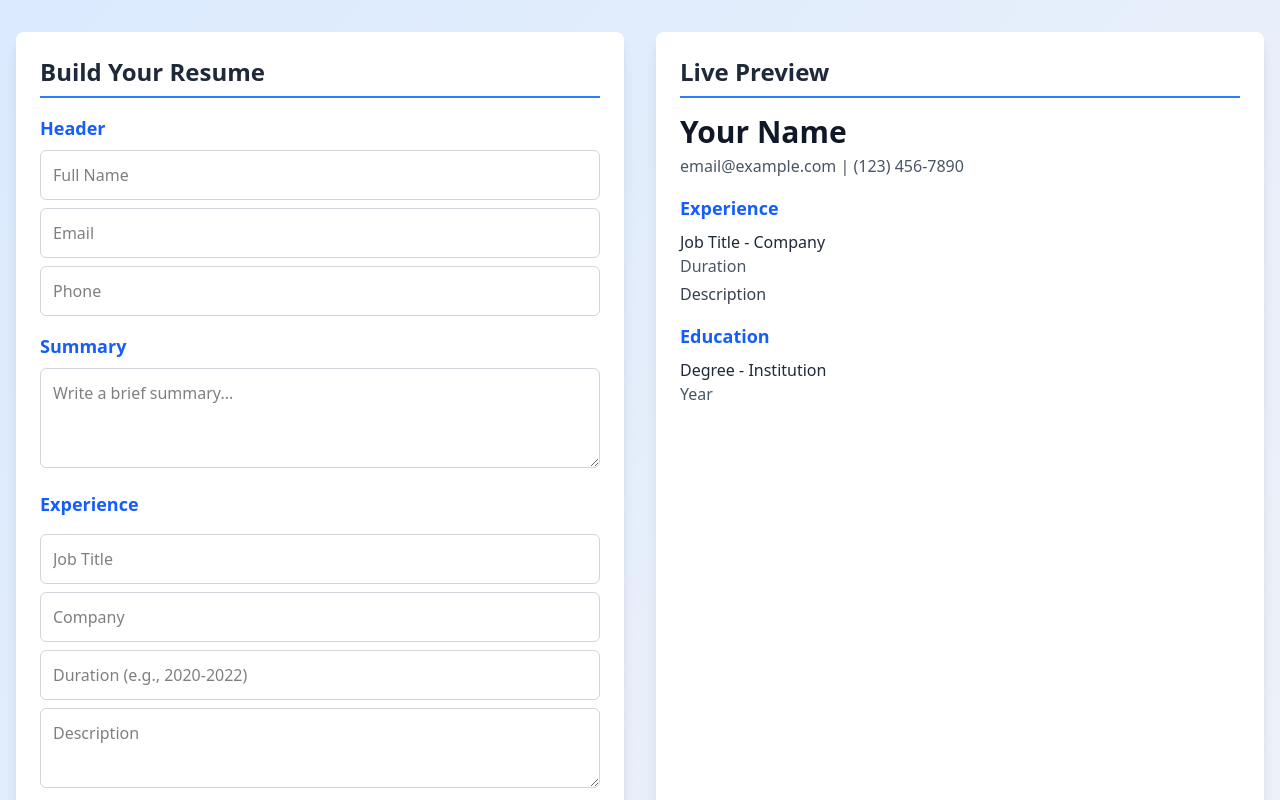
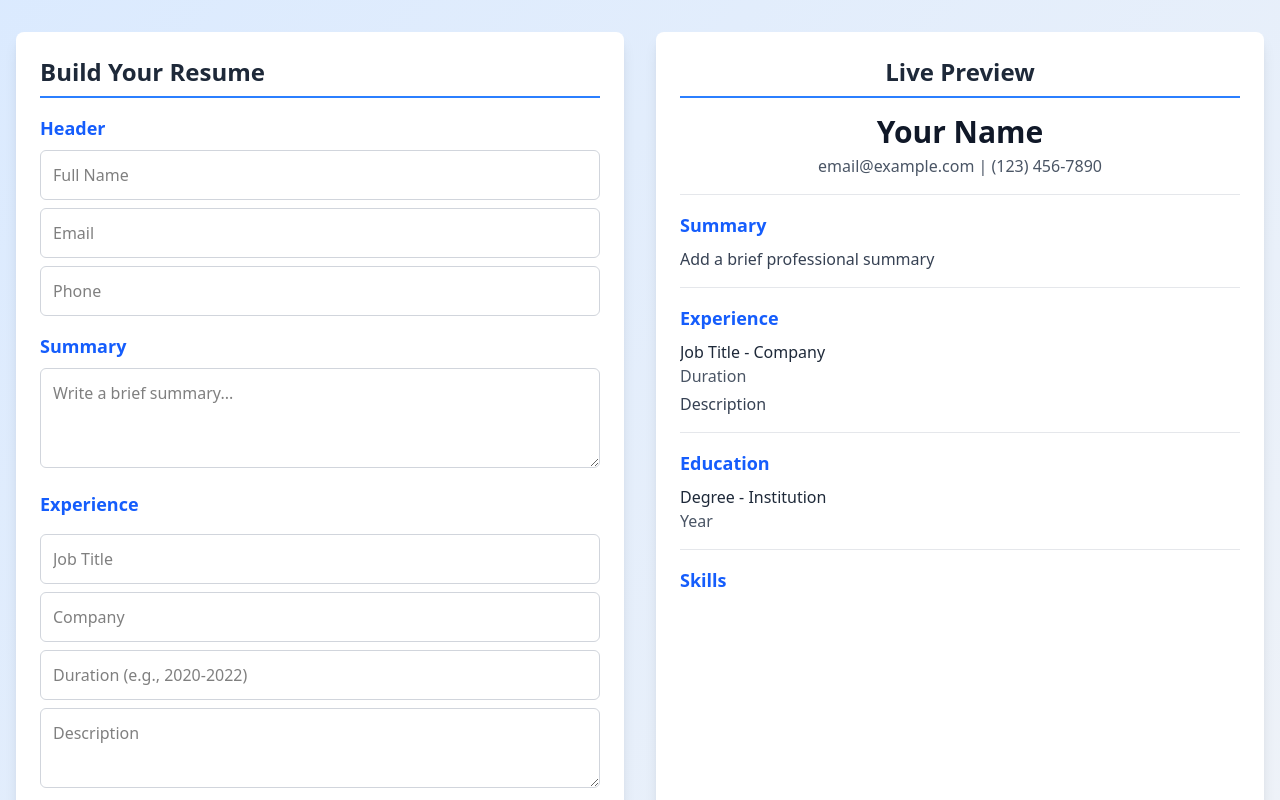
Before and after one commit to Hardik0110/ResumeBuilder, a React (Vite) app: page / in a window 1280 px wide. Shown: the top 800 px of the page. Built offline with nearby package versions, Linux system fonts and the light colour scheme.

Commit message:
added styling to the cards

```diff
--- a/src/components/Preview.jsx
+++ b/src/components/Preview.jsx
@@ -2,67 +2,65 @@ import React from 'react';
 
 const Preview = ({ resumeData }) => {
   return (
-    <div className="w-full md:w-[100%] ">
-      <h2 className="text-2xl font-bold text-gray-800 border-b-2 border-blue-500 pb-2 mb-4">Live Preview</h2>
+    <div className="w-full overflow-hidden">
+      <h2 className="text-2xl font-bold text-gray-800 border-b-2 border-blue-500 pb-2 mb-4 text-center">Live Preview</h2>
 
       {/* Header */}
-      <h1 className="text-3xl font-bold text-gray-900">{resumeData.header.name || 'Your Name'}</h1>
-      <p className="text-gray-600 mt-1">
+      <div className="border-b border-gray-200 pb-4">
+        <h1 className="text-3xl font-bold text-gray-900 text-center break-words">{resumeData.header.name || 'Your Name'}</h1>
+        <p className="text-gray-600 mt-1 text-center break-words">
           {resumeData.header.email || 'email@example.com'} | {resumeData.header.phone || '(123) 456-7890'}
         </p>
+      </div>
 
       {/* Summary */}
-      {resumeData.summary && (
-        <>
+      <div className="border-b border-gray-200 pb-4">
         <h3 className="text-lg font-semibold text-blue-600 mt-4">Summary</h3>
-          <p className="text-gray-700 mt-2">{resumeData.summary}</p>
-        </>
-      )}
+        <p className="text-gray-700 mt-2 whitespace-pre-wrap break-words">{resumeData.summary || 'Add a brief professional summary'}</p>
+      </div>
 
       {/* Experience */}
       {resumeData.experience.length > 0 && (
-        <>
+        <div className="border-b border-gray-200 pb-4">
           <h3 className="text-lg font-semibold text-blue-600 mt-4">Experience</h3>
           {resumeData.experience.map((exp, index) => (
             <div key={index} className="mt-2">
-              <h4 className="text-md font-medium text-gray-800">
+              <h4 className="text-md font-medium text-gray-800 break-words">
                 {exp.title || 'Job Title'} - {exp.company || 'Company'}
               </h4>
-              <p className="text-gray-600">{exp.duration || 'Duration'}</p>
-              <p className="text-gray-700 mt-1">{exp.description || 'Description'}</p>
+              <p className="text-gray-600 break-words">{exp.duration || 'Duration'}</p>
+              <p className="text-gray-700 mt-1 whitespace-pre-wrap break-words">{exp.description || 'Description'}</p>
             </div>
           ))}
-        </>
+        </div>
       )}
 
       {/* Education */}
       {resumeData.education.length > 0 && (
-        <>
+        <div className="border-b border-gray-200 pb-4">
           <h3 className="text-lg font-semibold text-blue-600 mt-4">Education</h3>
           {resumeData.education.map((edu, index) => (
             <div key={index} className="mt-2">
-              <h4 className="text-md font-medium text-gray-800">
+              <h4 className="text-md font-medium text-gray-800 break-words">
                 {edu.degree || 'Degree'} - {edu.institution || 'Institution'}
               </h4>
-              <p className="text-gray-600">{edu.year || 'Year'}</p>
+              <p className="text-gray-600 break-words">{edu.year || 'Year'}</p>
             </div>
           ))}
-        </>
+        </div>
       )}
 
       {/* Skills */}
-      {resumeData.skills.length > 0 && (
-        <>
+      <div className="pb-4">
         <h3 className="text-lg font-semibold text-blue-600 mt-4">Skills</h3>
         <ul className="list-none mt-2">
           {resumeData.skills.map((skill, index) => (
-              <li key={index} className="bg-gray-100 p-2 rounded-md mb-2 text-gray-700">
+            <li key={index} className="bg-gray-100 p-2 rounded-md mb-2 text-gray-700 break-words">
               {skill || 'Skill'}
             </li>
           ))}
         </ul>
-        </>
-      )}
+      </div>
     </div>
   );
 };
--- a/src/pages/HomePage.jsx
+++ b/src/pages/HomePage.jsx
@@ -27,7 +27,7 @@ const HomePage = () => {
           </div>
 
           {/* Preview Section */}
-          <div className="bg-white rounded-lg shadow-lg p-6">
+          <div className="bg-white rounded-lg shadow-lg p-6 ">
             <Preview resumeData={resumeData} />
           </div>
         </div>
```
Lines whose indentation alone changed are shown as unchanged.
